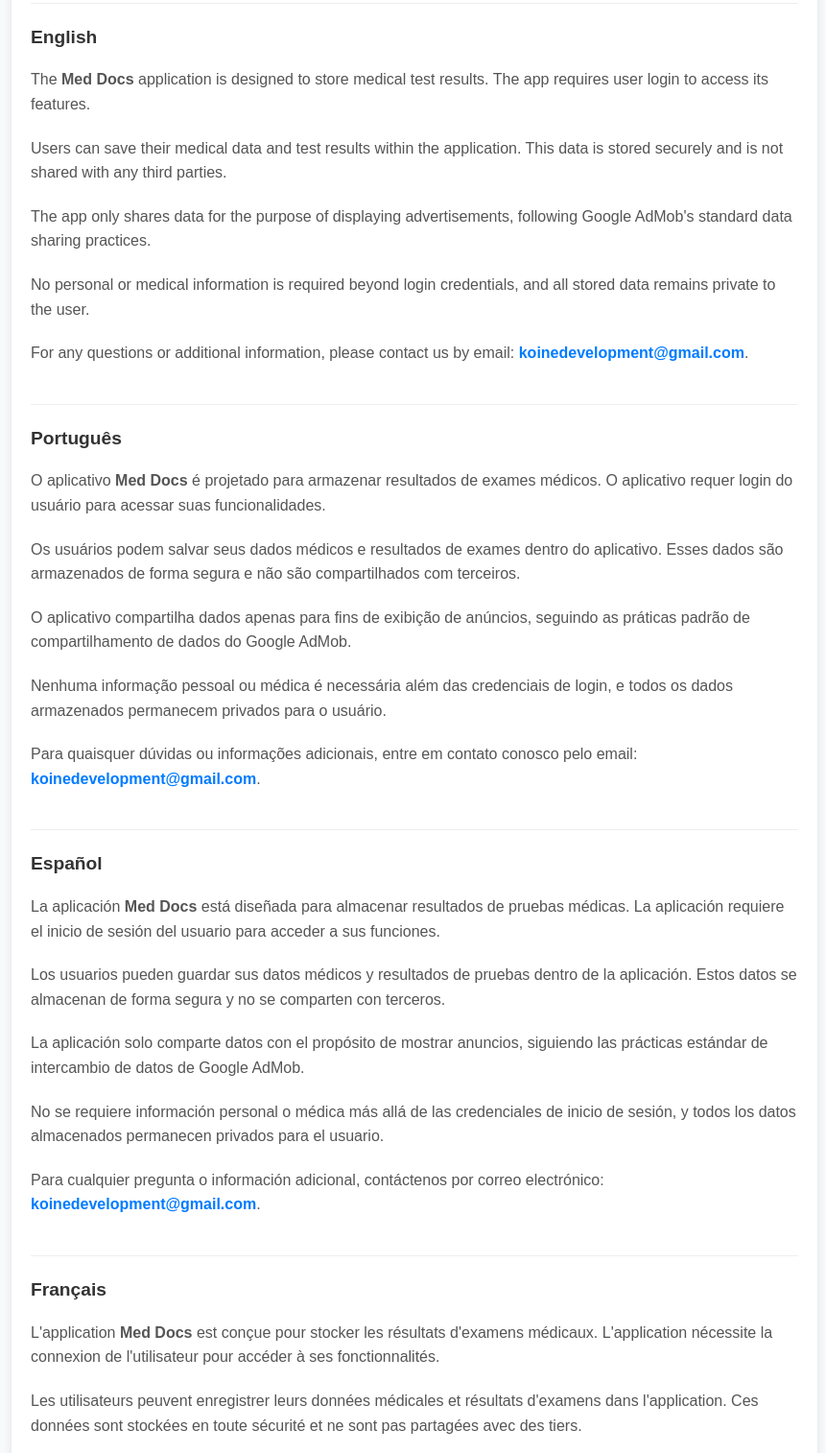
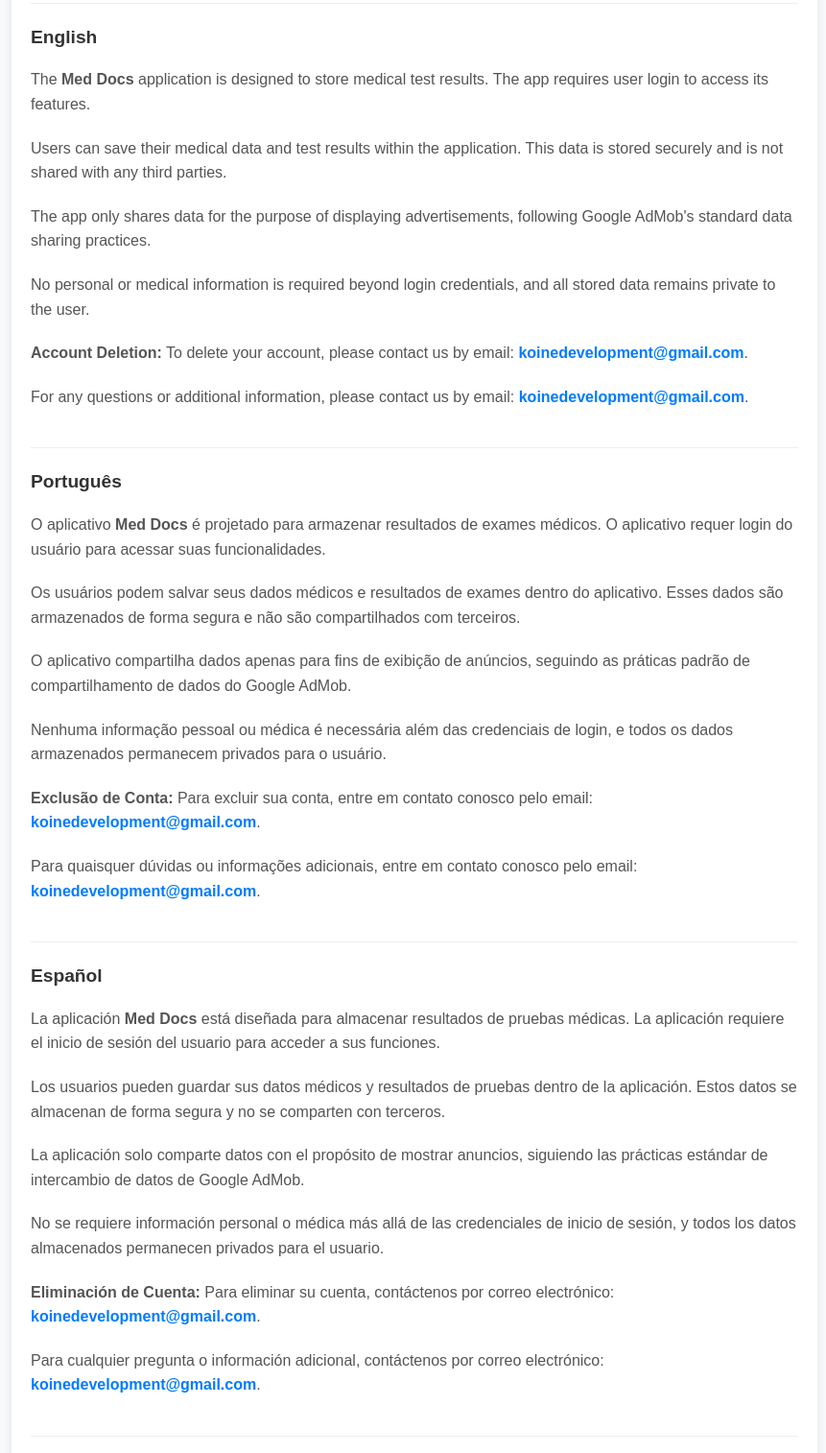
Before and after one commit to nildomacena/politicas-privacidade, a plain HTML site: page med_docs/index.html in a window 1280 px wide. Shown: the part 180-1694 px from the top of the page at 96% size, without its empty margins (208-1069 px from the left). Drawn offline with Linux system fonts and the light colour scheme.

Commit message:
Adiciona informações sobre exclusão de conta nas seções de Política de Privacidade em inglês, português, espanhol, francês e italiano

```diff
--- a/med_docs/index.html
+++ b/med_docs/index.html
@@ -66,6 +66,7 @@
             <p>Users can save their medical data and test results within the application. This data is stored securely and is not shared with any third parties.</p>
             <p>The app only shares data for the purpose of displaying advertisements, following Google AdMob's standard data sharing practices.</p>
             <p>No personal or medical information is required beyond login credentials, and all stored data remains private to the user.</p>
+            <p><strong>Account Deletion:</strong> To delete your account, please contact us by email: <span class="contact-email">koinedevelopment@gmail.com</span>.</p>
             <p>For any questions or additional information, please contact us by email: <span class="contact-email">koinedevelopment@gmail.com</span>.</p>
         </div>
 
@@ -76,6 +77,7 @@
             <p>Os usuários podem salvar seus dados médicos e resultados de exames dentro do aplicativo. Esses dados são armazenados de forma segura e não são compartilhados com terceiros.</p>
             <p>O aplicativo compartilha dados apenas para fins de exibição de anúncios, seguindo as práticas padrão de compartilhamento de dados do Google AdMob.</p>
             <p>Nenhuma informação pessoal ou médica é necessária além das credenciais de login, e todos os dados armazenados permanecem privados para o usuário.</p>
+            <p><strong>Exclusão de Conta:</strong> Para excluir sua conta, entre em contato conosco pelo email: <span class="contact-email">koinedevelopment@gmail.com</span>.</p>
             <p>Para quaisquer dúvidas ou informações adicionais, entre em contato conosco pelo email: <span class="contact-email">koinedevelopment@gmail.com</span>.</p>
         </div>
 
@@ -86,6 +88,7 @@
             <p>Los usuarios pueden guardar sus datos médicos y resultados de pruebas dentro de la aplicación. Estos datos se almacenan de forma segura y no se comparten con terceros.</p>
             <p>La aplicación solo comparte datos con el propósito de mostrar anuncios, siguiendo las prácticas estándar de intercambio de datos de Google AdMob.</p>
             <p>No se requiere información personal o médica más allá de las credenciales de inicio de sesión, y todos los datos almacenados permanecen privados para el usuario.</p>
+            <p><strong>Eliminación de Cuenta:</strong> Para eliminar su cuenta, contáctenos por correo electrónico: <span class="contact-email">koinedevelopment@gmail.com</span>.</p>
             <p>Para cualquier pregunta o información adicional, contáctenos por correo electrónico: <span class="contact-email">koinedevelopment@gmail.com</span>.</p>
         </div>
 
@@ -96,6 +99,7 @@
             <p>Les utilisateurs peuvent enregistrer leurs données médicales et résultats d'examens dans l'application. Ces données sont stockées en toute sécurité et ne sont pas partagées avec des tiers.</p>
             <p>L'application ne partage des données que dans le but d'afficher des publicités, en suivant les pratiques standard de partage de données de Google AdMob.</p>
             <p>Aucune information personnelle ou médicale n'est requise au-delà des identifiants de connexion, et toutes les données stockées restent privées pour l'utilisateur.</p>
+            <p><strong>Suppression de Compte:</strong> Pour supprimer votre compte, veuillez nous contacter par email : <span class="contact-email">koinedevelopment@gmail.com</span>.</p>
             <p>Pour toute question ou information supplémentaire, veuillez nous contacter par email : <span class="contact-email">koinedevelopment@gmail.com</span>.</p>
         </div>
 
@@ -106,6 +110,7 @@
             <p>Gli utenti possono salvare i propri dati medici e risultati degli esami all'interno dell'applicazione. Questi dati sono archiviati in modo sicuro e non sono condivisi con terze parti.</p>
             <p>L'app condivide i dati solo allo scopo di visualizzare annunci pubblicitari, seguendo le pratiche standard di condivisione dati di Google AdMob.</p>
             <p>Non sono richieste informazioni personali o mediche oltre alle credenziali di accesso, e tutti i dati archiviati rimangono privati per l'utente.</p>
+            <p><strong>Eliminazione dell'Account:</strong> Per eliminare il tuo account, contattaci via email: <span class="contact-email">koinedevelopment@gmail.com</span>.</p>
             <p>Per qualsiasi domanda o informazione aggiuntiva, contattaci via email: <span class="contact-email">koinedevelopment@gmail.com</span>.</p>
         </div>
     </div>
```
